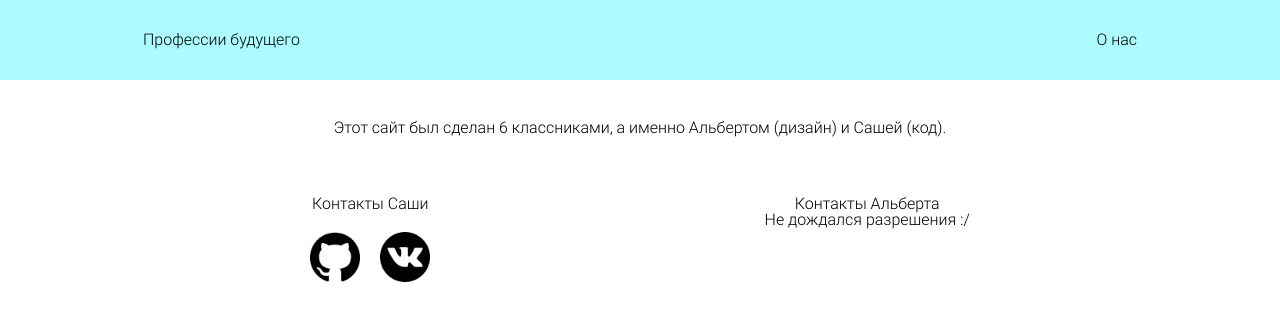
After one commit to Easy10781/FutureJobs, a Django app: page /about/ in a window 1280 px wide. The commit adds this page. Shown: the top 321 px of the page. Run offline with Django 4.2, Linux system fonts and the light colour scheme; style sheets or scripts are compiled from the project's sources; some libraries are stand-ins or nearby versions.

Commit message:
Finish version

```diff
--- a/FutureJobs/urls.py
+++ b/FutureJobs/urls.py
@@ -21,5 +21,6 @@ from Job.views import *
 urlpatterns = [
     path('admin/', admin.site.urls),
     path('', index),
-    path('/psichoterapevt', (lambda request: job(request, "psichoterapevt")))
+    path('about/', about),
+    path('<str:job_name>/', job)
 ]
--- /dev/null
+++ b/Job/templates/about.html
@@ -0,0 +1,32 @@
+{% extends 'base.html' %}
+{% load static %}
+
+{% block links %}
+<link type="text/x-scss" rel="stylesheet" href="{% static "css/about.scss" %}">
+{% endblock %}
+
+{% block content %}
+<div class="aboutus">
+    <div class="aboutus__container">
+        <p class="info">Этот сайт был сделан 6 классниками, а именно Альбертом (дизайн) и Сашей (код).</p>
+
+        <div class="contacts">
+            <div class="sasha_contacts">
+                <p class="contacts__title">Контакты Саши</p>
+                <ul class="contact__list">
+                    <li class="contact__item">
+                        <a href='https://github.com/Easy10781'><img src="{% static "png/github.png" %}" alt="github" class="image"></a>
+                    </li>
+                    <li class="contact__item">
+                        <a href='https://vk.com/id659722662'><img src="{% static "png/vk.png" %}" alt="vk" class="image"></a>
+                    </li>
+                </ul>
+            </div>
+            <div class="albert_contacts">
+                <p>Контакты Альберта</p>
+                <p>Не дождался разрешения :/</p>
+            </div>
+        </div>
+    </div>
+</div>
+{% endblock %}
--- a/Job/templates/job.html
+++ b/Job/templates/job.html
@@ -1,5 +1,9 @@
 {% extends 'base.html' %}
 {% load static %}
+
+{% block links %}
+<link type="text/x-scss" rel="stylesheet" href="{% static "css/job.scss" %}">
+{% endblock %}
 
 {% block head %}
 <title>Профессии будущего - {{ job.name }}</title>
@@ -10,6 +14,8 @@
     <div class="job__container">
         <h1 class="job__title">{{ job.name }}</h1>
         <p class="job__description">{{ job.description }}</p>
+
+        <a href="/" class="link_back">Назад к профессиям</a>
     </div>
 </div>
 {% endblock content %}
--- a/Job/views.py
+++ b/Job/views.py
@@ -15,7 +15,8 @@ class Job:
 
     def short_desc(self):
         short = ''
-        for i in range(20): short += self.description[i]
+        for i in range(80): short += self.description[i]
+        short += '...'
         return short
 
 
@@ -94,5 +95,9 @@ def index(request):
 
 def job(request, job_name):
     return render(request, "job.html", {
-        "job": get_job(jobs_urls[job_name]),
+        "job": get_job(jobs_urls[job_name])
     })
+
+
+def about(request):
+    return render(request, "about.html")
--- /dev/null
+++ b/static/css/about.scss
@@ -0,0 +1,66 @@
+.aboutus__container {
+    display: flex;
+    flex-direction: column;
+}
+
+.info {
+    margin: auto;
+    margin-top: 40px;
+}
+
+.image {
+    width: 50px;
+    height: 50px;
+}
+
+.contact__list {
+    transition: transform 0.2s ease;
+
+    display: flex;
+    flex-direction: row;
+
+    margin: auto;
+    gap: 20px;
+
+    margin-top: 20px;
+
+    &:hover {
+        transform: scale(0.95);
+    }
+}
+
+.contact__item {
+    transition: transform 0.2s ease;
+    &:hover {
+        transform: scale(0.8);
+    }
+}
+
+.contacts {
+    display: flex;
+    flex-direction: row;
+
+    max-width: 100%;
+    margin-top: 60px;
+}
+
+.sasha_contacts {
+    flex: 1 1 auto;
+    justify-content: flex-start;
+
+    text-align: center;
+
+    display: flex;
+    flex-direction: column;
+}
+
+.albert_contacts {
+    flex: 1 1 auto;
+    justify-content: flex-end;
+
+    text-align: center;
+}
+
+.contacts__title {
+    margin: auto;
+}
--- a/templates/base.html
+++ b/templates/base.html
@@ -26,7 +26,6 @@
                 <nav class="header__menu menu">
                     <ul class="menu__list">
                         <li class="menu__item"><a href="/about" class="menu__link">О нас</a></li>
-                        <li class="menu__item"><a href="/reg" class="menu__link">Регистрация</a></li>
                     </ul>
                 </nav>
             </div>
```
Also changed, not shown: Job/templates/index.html (+6 -13 lines), static/css/job.scss (+18 -31 lines), static/png/github.png (added), static/png/vk.png (added).
